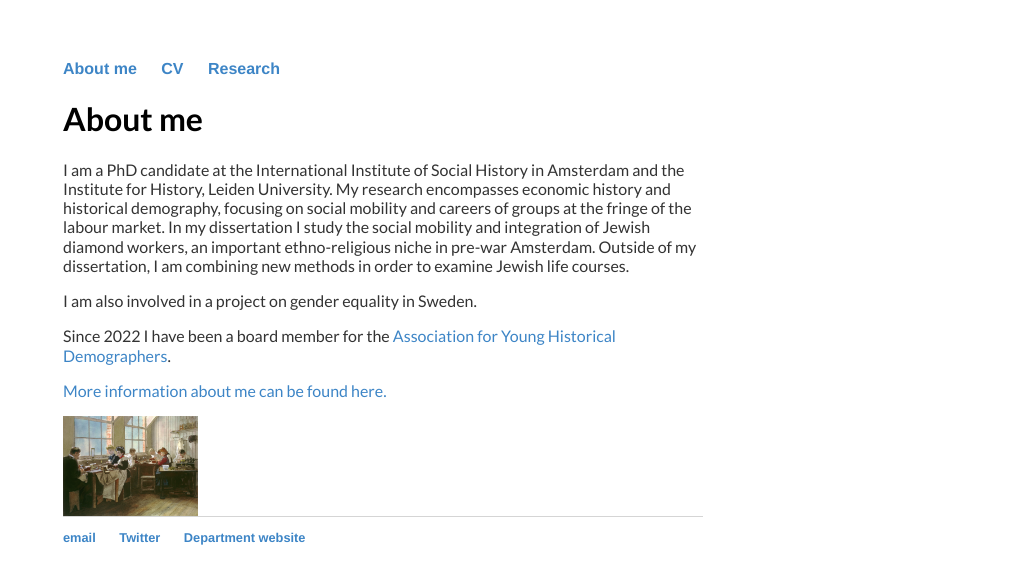
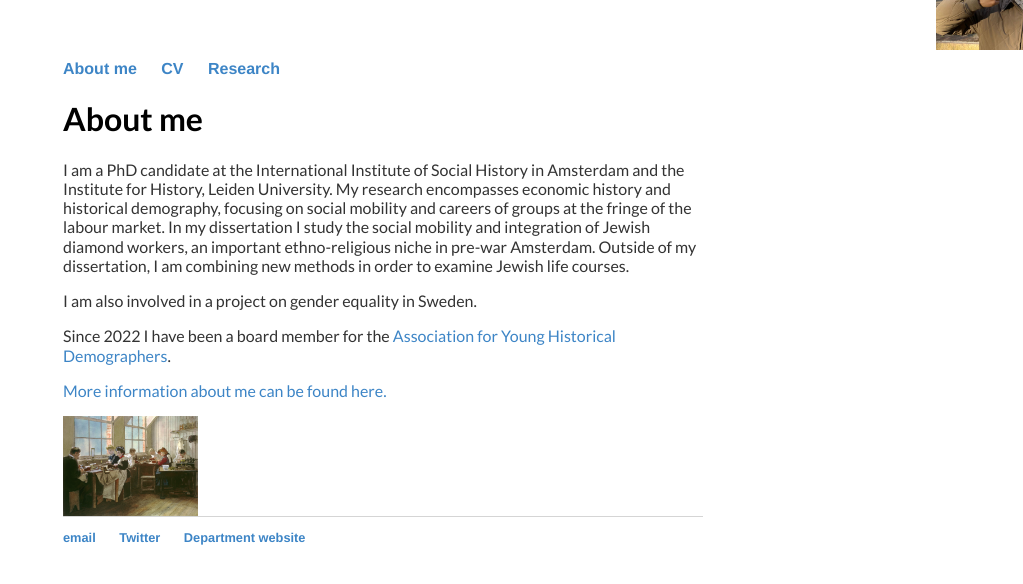
Before and after one commit to kok-joris/kok-joris.github.io, a Jekyll site: the page built from index.html, in a window 1280 px wide. Shown: the top 584 px of the page, without its empty margins (257-1280 px from the left). Built offline with Jekyll 4.4.1, drawn with Linux system fonts in a browser that asks for light colours; Markdown is read by kramdown in place of the engine named in the settings.

Commit message:
Update index.html

```diff
--- a/index.html
+++ b/index.html
@@ -5,7 +5,7 @@ title: Joris Kok
 <div class="blurb">
 
 		<img src="https://kok-joris.github.io/images/IMG-20231022-WA0002.jpg"
-			style="position:absolute; top:-500px; right:-200px;
+			style="position:absolute; top:-200px; right:-100px;
 			class="inline"
 			align="right"
 			height=250>
```
